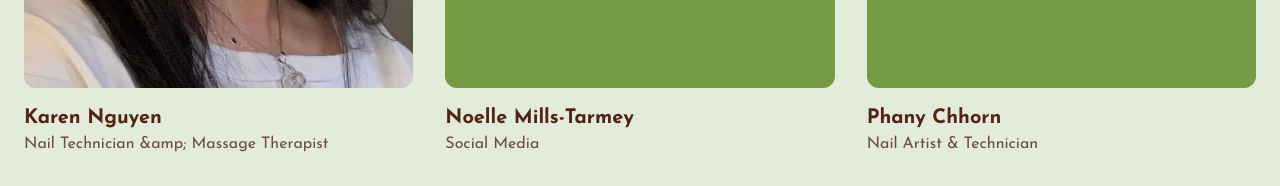
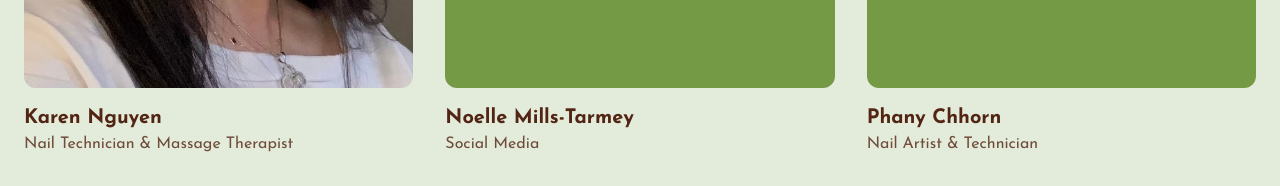
Before and after one commit to jdotglove/the-sweetest-lime-web, a Nuxt app: page /about-us in a window 1280 px wide. Shown: the part 4220-4406 px from the top of the page. Built offline with nearby package versions, Linux system fonts and the light colour scheme.

Commit message:
TSL-06: fix title for karen

```diff
--- a/pages/about-us.vue
+++ b/pages/about-us.vue
@@ -373,7 +373,7 @@ export default {
         },
         {
           name: 'Karen Nguyen',
-          role: 'Nail Technician &amp; Massage Therapist',
+          role: 'Nail Technician & Massage Therapist',
           bio: `
             We’re excited to welcome Karen Nguyen to The Sweetest Lime Salon Spa! With over 25 years of experience
             as a nail technician, Karen brings a wealth of skill and expertise to our team. She has a passion for
```
